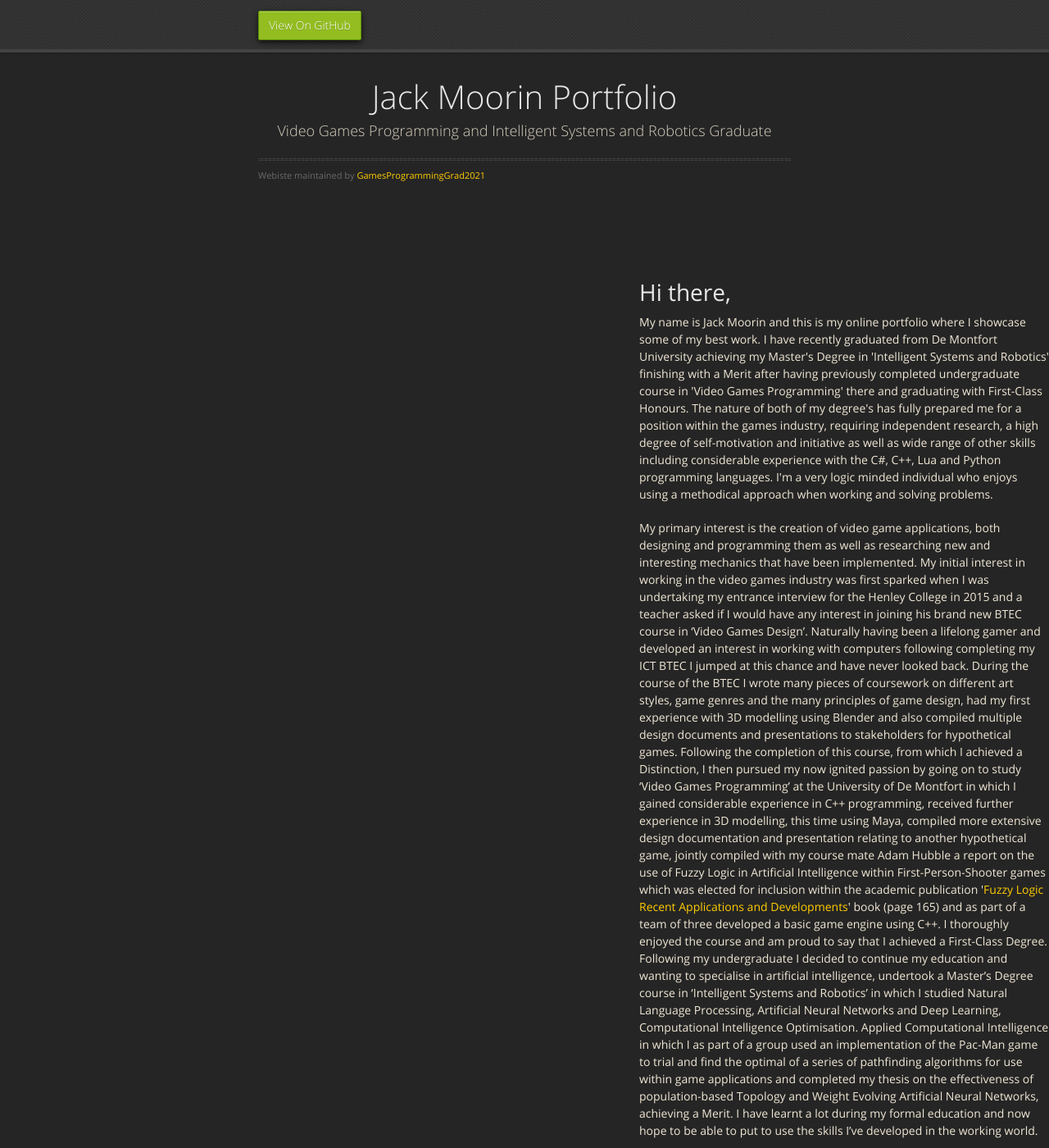
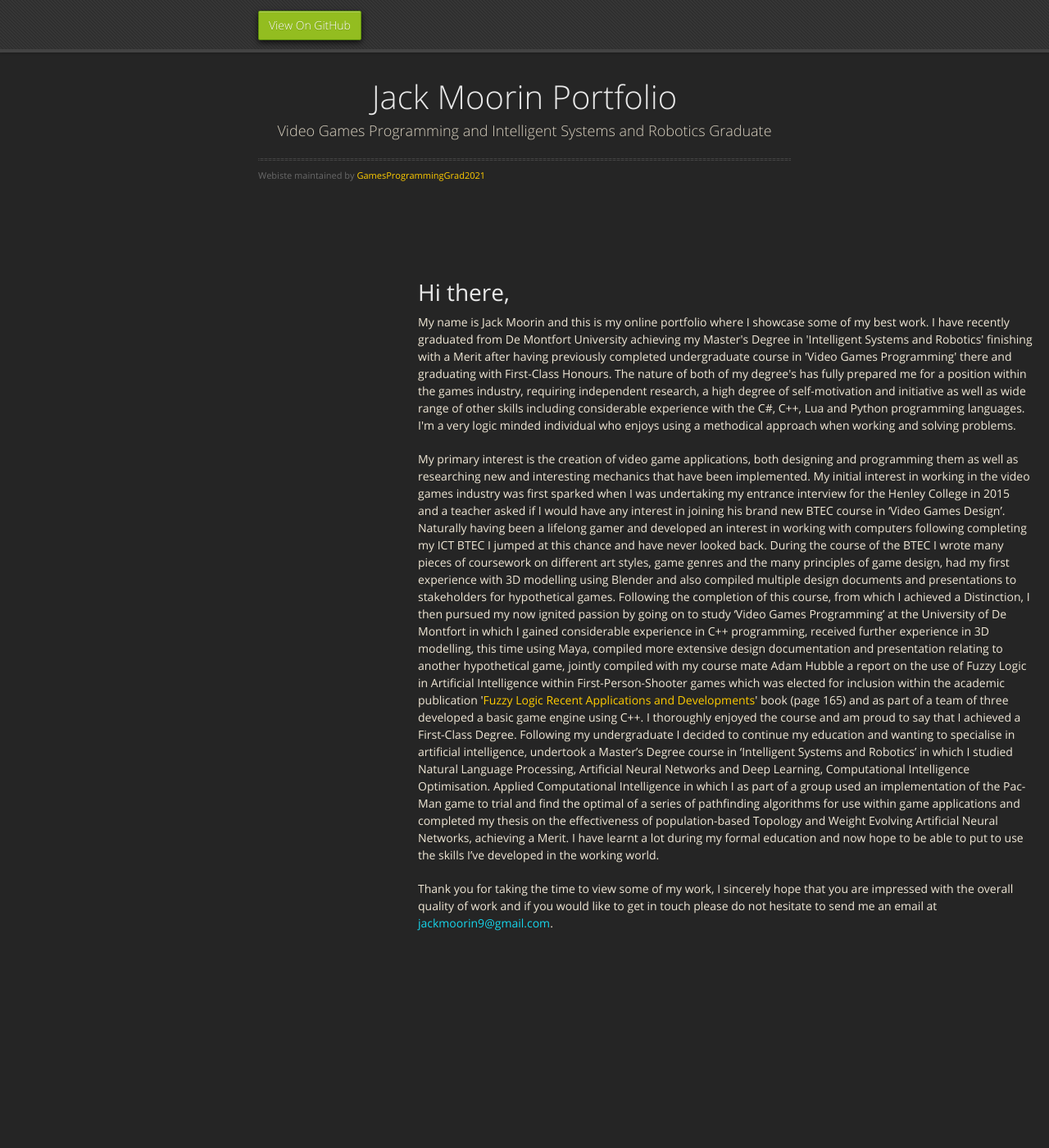
Before and after one commit to GamesProgrammingGrad2021/GamesProgrammingGrad2021.github.io, a Jekyll site: the page built from index.md, in a window 1280 px wide and 1400 px high. Shown: the whole window at 82% size. Built offline with Jekyll 4.4.1, drawn with Linux system fonts in a browser that asks for light colours; nearby versions of some CDN libraries; our own code applies the rules of GitHub Pages for plain Markdown files.

Commit message:
Update default.html

```diff
--- a/_layouts/default.html
+++ b/_layouts/default.html
@@ -4,8 +4,8 @@
     <style>
     .introduction {
 	position: absolute;
-	right: 0px;
-	width: 500px;
+	right: 20px;
+	width: 750px;
 	text-align: left;
     }
 </style>
```
